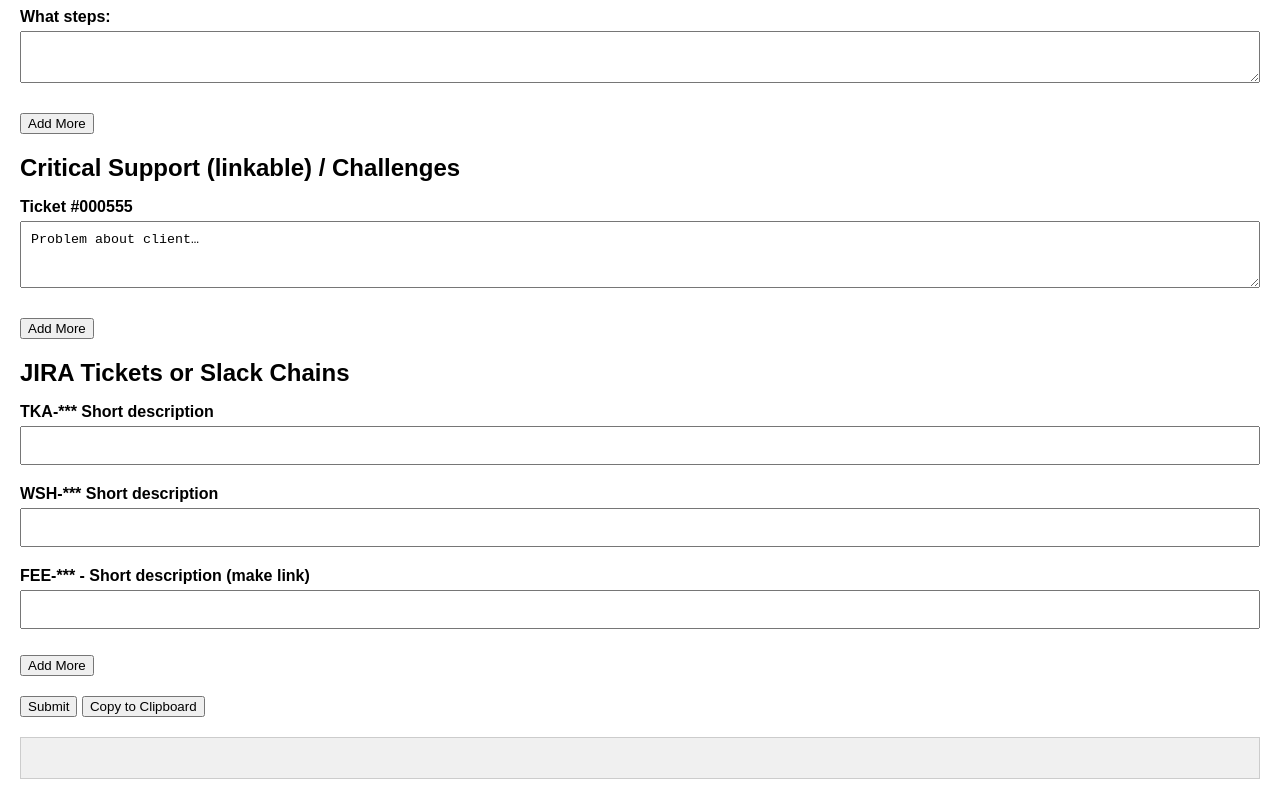
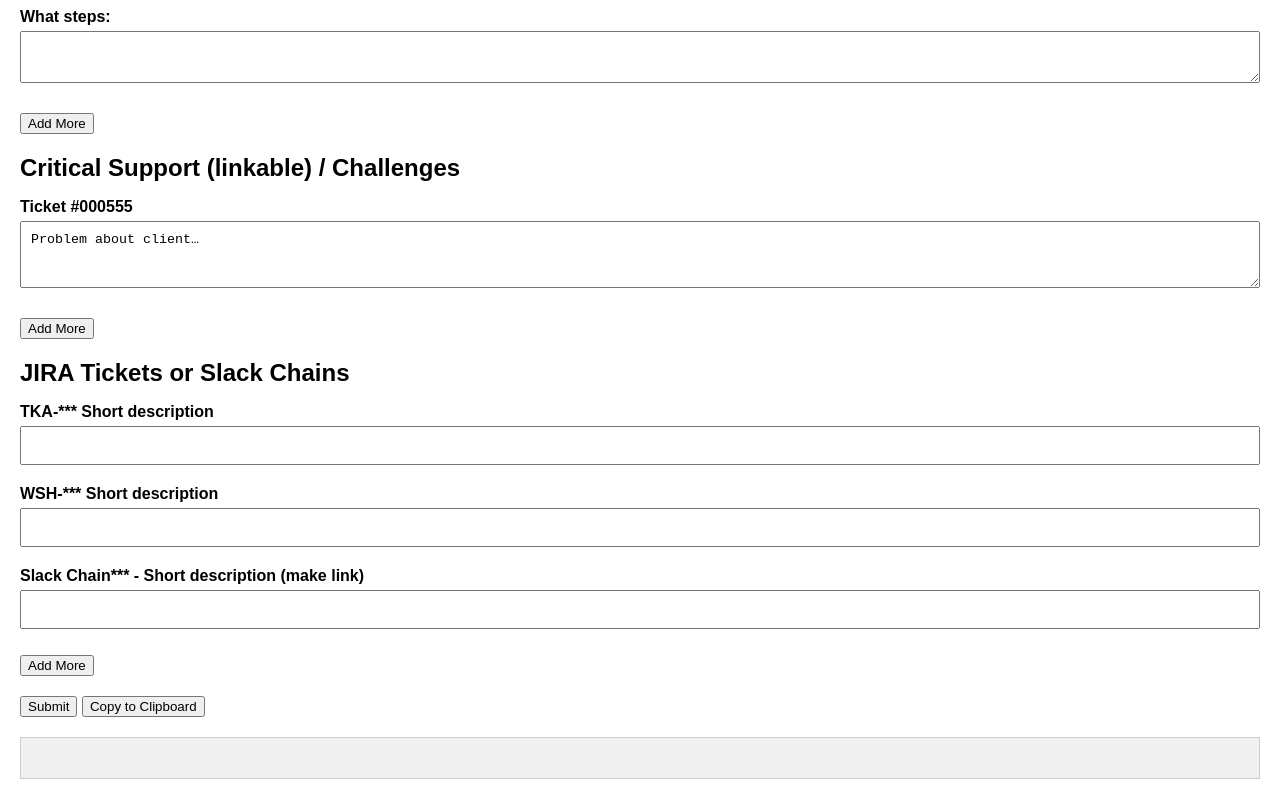
Before and after one commit to bengmend/actual_projects, a plain HTML site: page plan_tab/index2.html in a window 1280 px wide. Shown: the part 2480-3279 px from the top of the page. Drawn offline with Linux system fonts and the light colour scheme.

Commit message:
Update index2.html

```diff
--- a/plan_tab/index2.html
+++ b/plan_tab/index2.html
@@ -183,7 +183,7 @@
                     <input type="text" id="jira-wsh" name="jira-wsh">
                 </li>
                 <li>
-                    <label for="slack-chain">FEE-*** - Short description (make link)</label>
+                    <label for="slack-chain">Slack Chain*** - Short description (make link)</label>
                     <input type="text" id="slack-chain" name="slack-chain">
                 </li>
             </ul>
```
